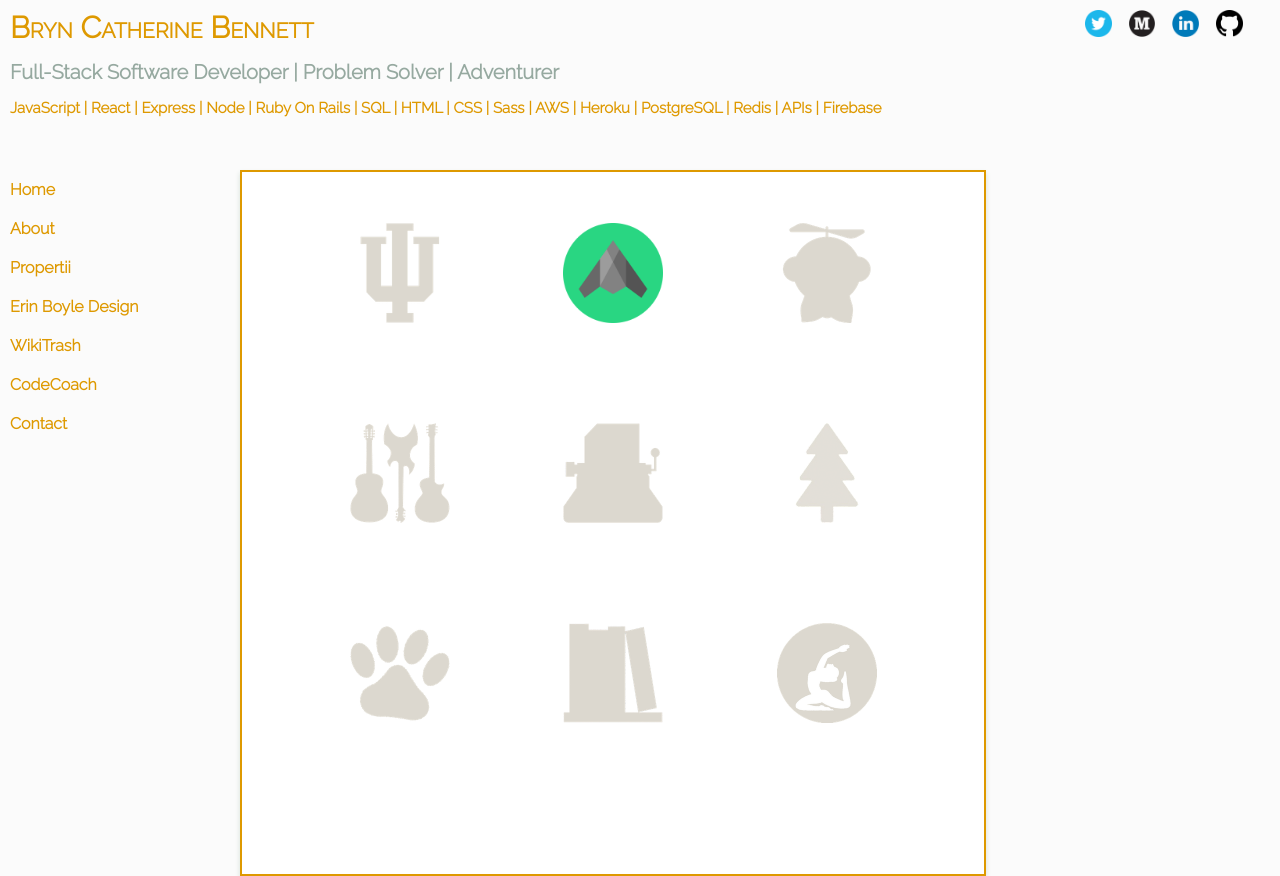
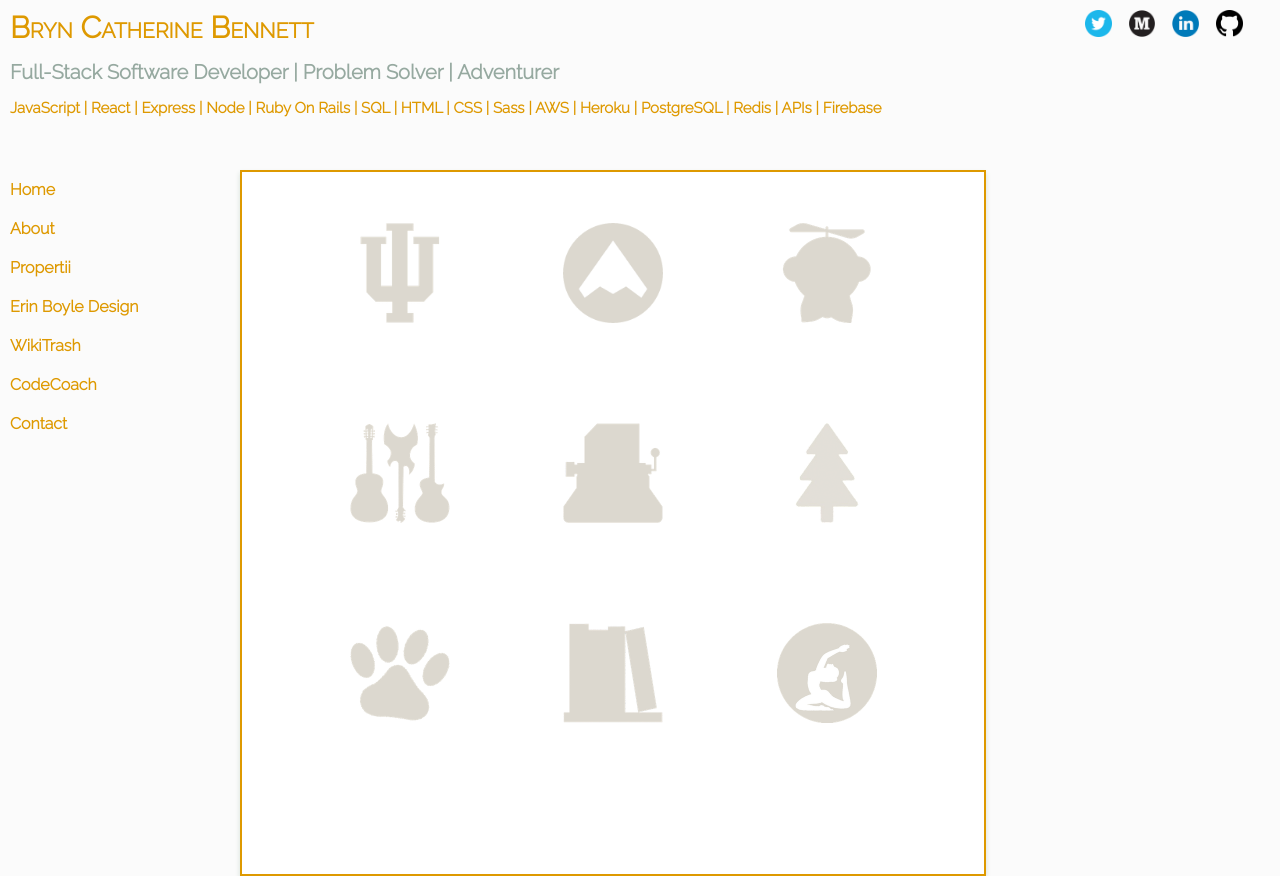
Before and after one commit to bbennett7/portfolio, a React (Create React App) app: page / in a window 1280 px wide. Built offline with nearby package versions, Linux system fonts and the light colour scheme.

Commit message:
Dynamically render home icons

```diff
--- a/src/pages/Home/Home.js
+++ b/src/pages/Home/Home.js
@@ -1,90 +1,28 @@
-import React, { Component } from 'react';
+import React from 'react';
 import styles from './Home.module.scss';
+import iconData from './IconData';
 import HomeIcon from '../../components/HomeIcon/HomeIcon';
-import IUGrey from '../../assets/grey/iu-grey.png';
-import IUColor from '../../assets/color/iu-color.png';
-import VHGrey from '../../assets/grey/vh-grey.png';
-import VHColor from '../../assets/color/vh-color.png';
-import MGrey from '../../assets/grey/m-grey.png';
-import MColor from '../../assets/color/m-color.png';
-import TPGrey from '../../assets/grey/tp-grey.png';
-import TPColor from '../../assets/color/tp-color.png';
-import ZGrey from '../../assets/grey/z-grey.png';
-import ZColor from '../../assets/color/z-color.png';
-import RGrey from '../../assets/grey/r-grey.png';
-import RColor from '../../assets/color/r-color.png';
-import HGrey from '../../assets/grey/h-grey.png';
-import HColor from '../../assets/color/h-color.png';
-import SGrey from '../../assets/grey/s-grey.png';
-import SColor from '../../assets/color/s-color.png';
-import STColor from '../../assets/color/st-color.png';
 
-export default class Home extends Component {
-  render() {
-    return (
-      <div className={styles.container}>
-        <HomeIcon
-          greyFile={IUGrey}
-          colorFile={IUColor}
-          title="Indiana University"
-          firstLine="The Kelley School of Business"
-          secondLine="The Jacobs School of Music"
-        />
-        <HomeIcon
-          greyFile={STColor}
-          colorFile={STColor}
-          title="Stealth Startup"
-          firstLine="Full-stack software engineer for a stealth startup in the fintech space."
-        />
-        <HomeIcon
-          greyFile={SGrey}
-          colorFile={SColor}
-          title="Syntx"
-          firstLine="Full-stack software engineer building Node.js and React.js applications"
-        />
-        <HomeIcon
-          greyFile={VHGrey}
-          colorFile={VHColor}
-          title="Velvet Hammer Music and Management"
-          firstLine="Junior manager for Grammy-award winning artists"
-        />
-        <HomeIcon
-          greyFile={MGrey}
-          colorFile={MColor}
-          title="Writer"
-          firstLine="Contributor to Medium publications The Startup (500k+ followers), Better Programming (90k+ followers), and JavaScript in Plain English (12.3k+ followers)"
-        />
-        <HomeIcon
-          greyFile={TPGrey}
-          colorFile={TPColor}
-          title="Tree People"
-          firstLine="Volunteer tree planter"
-        />
-        <HomeIcon
-          greyFile={ZGrey}
-          colorFile={ZColor}
-          title="Animal Lover"
-          firstLine="Dog mom to Zuma, Bryn's rescued shepadoodle and baby"
-        />
-        <HomeIcon
-          greyFile={RGrey}
-          colorFile={RColor}
-          title="Avid Reader"
-          firstLine="Favorite Books:"
-          secondLine="The Dharma Bums, Jack Kerouac"
-          thirdLine="Travels with Charlie, John Steinbeck"
-          fourthLine="Islands in the Stream, Ernest Hemingway"
-        />
-        <HomeIcon
-          greyFile={HGrey}
-          colorFile={HColor}
-          title="Wellness and Active Lifestyle Enthusiast"
-          firstLine="Yogi"
-          secondLine="Runner"
-          thirdLine="Rock climber"
-          fourthLine="Meditation novice"
-        />
-      </div>
-    );
-  }
-}
+const Home = () => {
+  const renderIcons = () => {
+    return iconData.map(icon => {
+      const { greyFile, colorFile, title, firstLine, secondLine, thirdLine, fourthLine } = icon;
+      return (
+        <div className={styles.wrapper} key={title}>
+          <HomeIcon
+            greyFile={greyFile}
+            colorFile={colorFile}
+            title={title}
+            firstLine={firstLine}
+            secondLine={secondLine}
+            thirdLine={thirdLine}
+            fourthLine={fourthLine}
+          />
+        </div>
+      );
+    });
+  };
+  return <div className={styles.container}>{renderIcons()}</div>;
+};
+
+export default Home;
--- a/src/pages/Home/Home.module.scss
+++ b/src/pages/Home/Home.module.scss
@@ -12,3 +12,33 @@
   height: auto;
   flex-wrap: wrap;
 }
+
+.wrapper {
+  width: 200px;
+  max-width: 200px;
+  height: 200px;
+  justify-content: center;
+}
+
+.container:hover .greyIcon {
+  -webkit-filter: opacity(0);
+  -webkit-transform: scale(1.01);
+}
+
+.colorIcon {
+  -webkit-filter: opacity(0);
+  -webkit-transition: all .8s ease-in-out;
+  position: absolute;
+  top: 0;
+  left: 0;
+}
+
+.greyIcon {
+  z-index: 2;
+  filter: rgb(220, 216, 207);
+  -webkit-filter: opacity(1);
+  -webkit-transition: all .8s ease-in-out;
+  position: absolute;
+  top: 0;
+  left: 0;
+}
```
